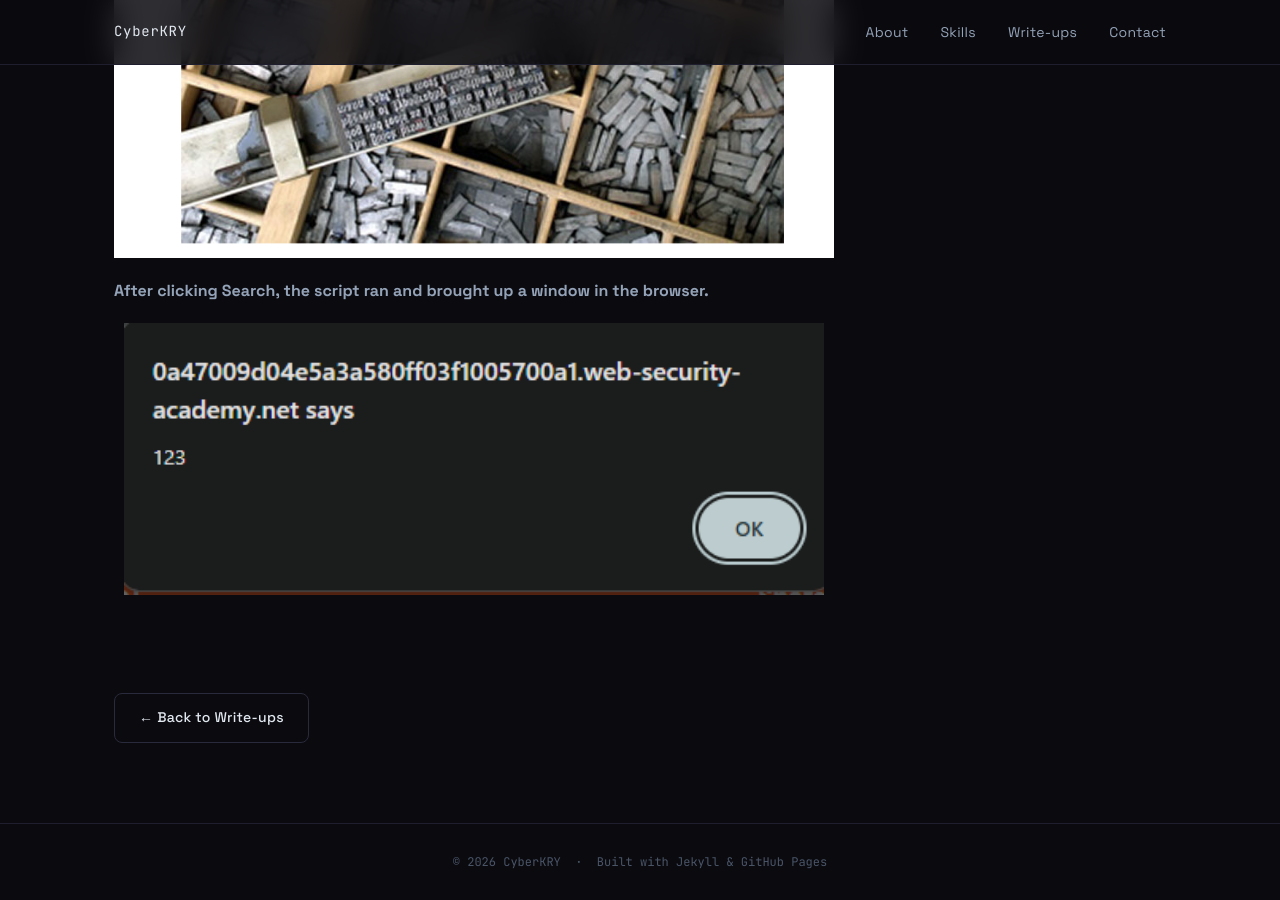
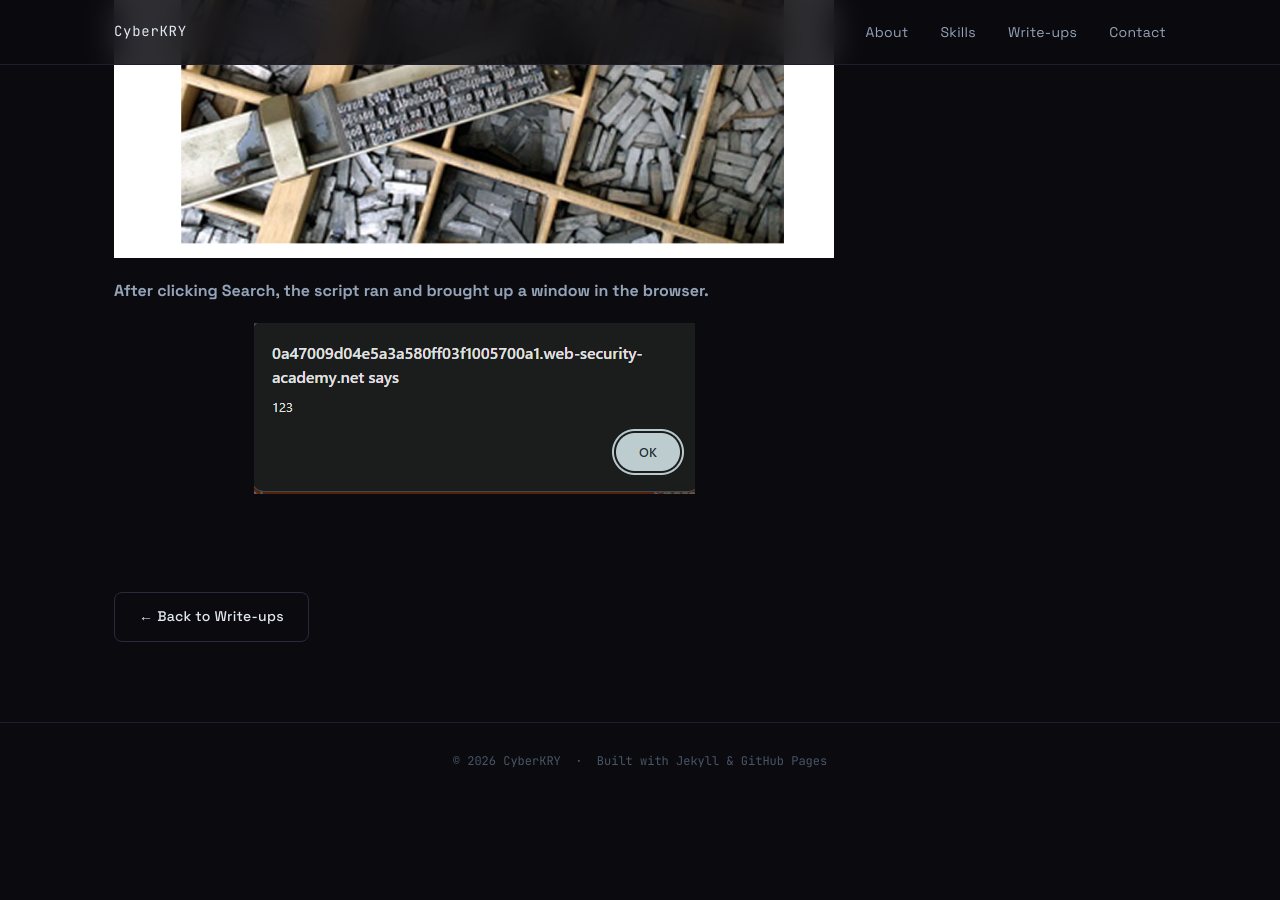
Before and after one commit to CyberKRY/CyberKRY.github.io, a Jekyll site: the page built from _posts/2025-11-10-portswigger-Lab: Reflected XSS into HTML context with nothing encoded.md, in a window 1280 px wide and 900 px high, scrolled down 1354 px. Built offline with Jekyll 4.4.1, drawn with Linux system fonts in a browser that asks for light colours; after the commit the page ends 2153 px from its top, so only the background shows below that.

Commit message:
Update 2025-11-10-portswigger-Lab: Reflected XSS into HTML context with nothing encoded.md

````diff
--- a/_posts/2025-11-10-portswigger-Lab: Reflected XSS into HTML context with nothing encoded.md
+++ b/_posts/2025-11-10-portswigger-Lab: Reflected XSS into HTML context with nothing encoded.md
@@ -29,11 +29,11 @@
 <script>alert(123)</script>
 ```
 <p align="center">
-  <img src="https://github.com/CyberKRY/CyberKRY.github.io/blob/main/assets/css/img/XXS/XXS1.png" alt="XXS" />
+  <img src="/assets/css/img/XXS/XXS1.png" alt="XXS" />
 </p>
 
 <b>After clicking Search, the script ran and brought up a window in the browser.</b>
 
 <p align="center">
-  <img src="https://github.com/CyberKRY/CyberKRY.github.io/blob/main/assets/css/img/XXS/XXS2.png" alt="XXS" width="700" />
+  <img src="/assets/css/img/XXS/XXS2.png" alt="XXS" />
 </p>
````
